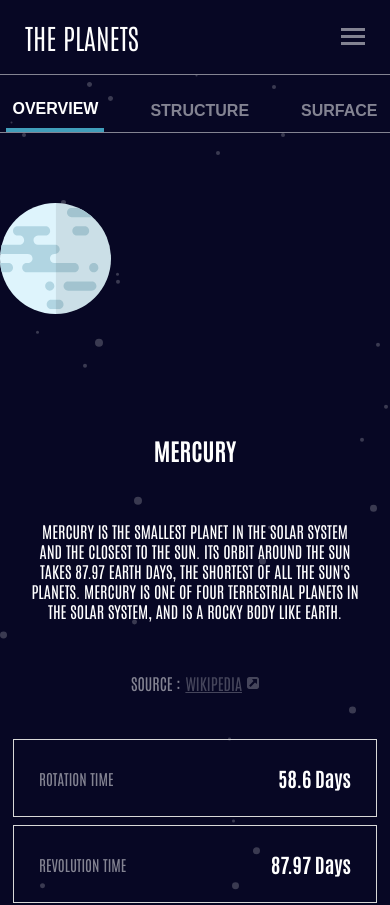
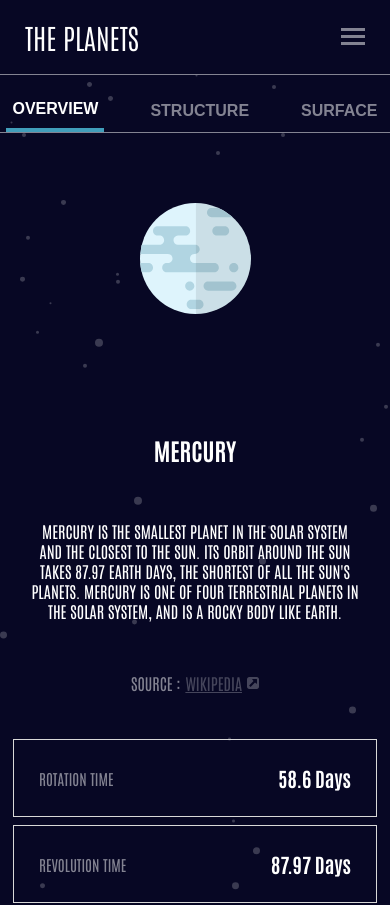
Before and after one commit to maha404/planets-fact-site, a React (Vite) app in the folder planets-fact-site/: page /Mercury in a window 390 px wide. Shown: the top 905 px of the page. Built offline with nearby package versions, Linux system fonts and the light colour scheme.

Commit message:
Added responsive styling for image container on mobile devices

```diff
--- a/planets-fact-site/src/App.css
+++ b/planets-fact-site/src/App.css
@@ -291,6 +291,16 @@ ul {
 
 }
 
+.image-container {
+
+  @media screen and (min-width: 320px) {
+    display: flex;
+    justify-content: center;
+    align-items: center;
+    position: relative;
+  }
+}
+
 .planet-image img {
   width: 111px;
   display: flex;
```
